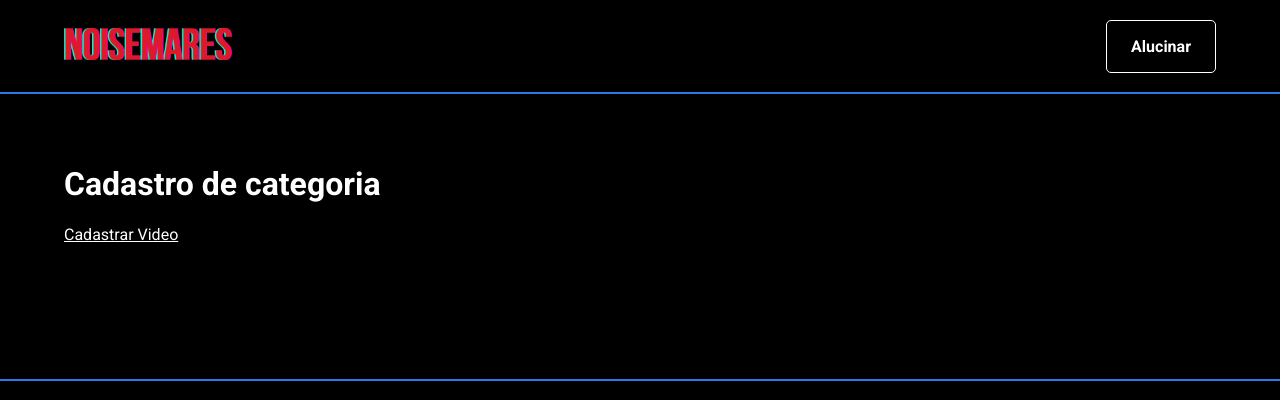
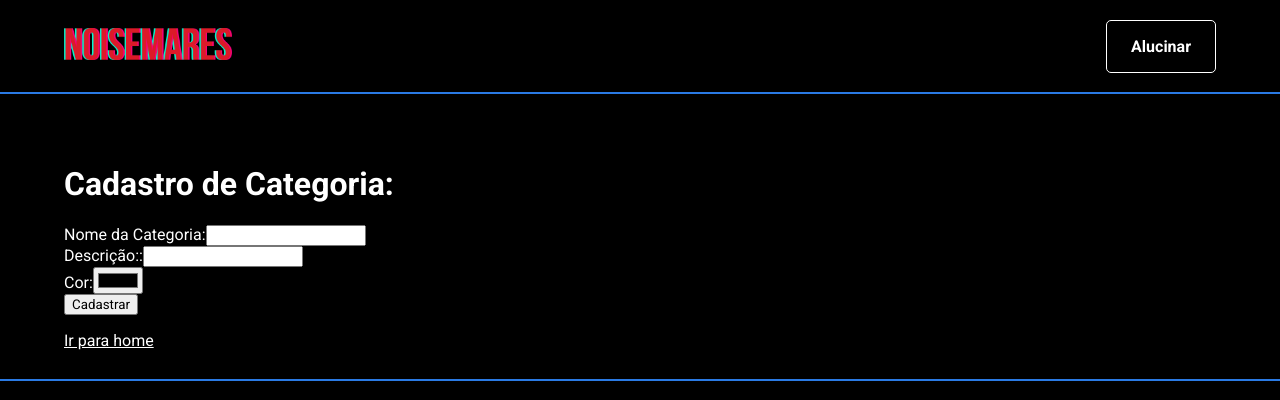
Before and after one commit to AlessandroMassulo/noisemare1, a React (Create React App) app: page /cadastro/categoria in a window 1280 px wide. Shown: the top 400 px of the page. Built offline with nearby package versions, Linux system fonts and the light colour scheme.

Commit message:
Add forms

```diff
--- a/src/components/Carousel/index.js
+++ b/src/components/Carousel/index.js
@@ -1,5 +1,5 @@
 import React from 'react';
-import { VideoCardGroupContainer, VideoCardList, Title, ExtraLink } from './styles';
+import { VideoCardGroupContainer, Title, ExtraLink } from './styles';
 import VideoCard from './components/VideoCard';
 import Slider, {SliderItem} from './components/Slider';
 
--- /dev/null
+++ b/src/components/FormField/index.js
@@ -0,0 +1,19 @@
+import React from "react";
+
+function FormField({ label, type, name, value, onChange }) {
+  return (
+    <div>
+      <label>
+        {label}:
+        <input
+          type={type}
+          value={value}
+          name={name}
+          onChange={onChange}
+        />
+      </label>
+    </div>
+  )
+}
+
+export default FormField;
--- a/src/pages/cadastro/Categoria/index.js
+++ b/src/pages/cadastro/Categoria/index.js
@@ -1,17 +1,112 @@
-import React from 'react';
+import React, { useState } from 'react';
+import { Link } from 'react-router-dom';
 import PageDefault from '../../../components/PageDefault';
-import { Link } from 'react-router-dom';
+import FormField from '../../../components/FormField';
+
+function CadastroCategoria() {
+  const valoresIniciais = {
+    nome: '',
+    descricao: '',
+    cor: '',
+  }
+  const [categorias, setCategorias] = useState([]);
+  const [values, setValues] = useState(valoresIniciais);
 
 
-function CadastroCategoria(){
+  function setValue(chave, valor) {
+    // chave: nome, descricao, bla, bli
+    setValues({
+      ...values,
+      [chave]: valor, // nome: 'valor'
+    })
+  }
+
+  function handleChange(infosDoEvento) {
+    setValue(
+      infosDoEvento.target.getAttribute('name'),
+      infosDoEvento.target.value
+    );
+  }
+
   return (
     <PageDefault>
-      <h1>Cadastro de categoria</h1>
+      <h1>Cadastro de Categoria: {values.nome}</h1>
 
-    <Link to="/cadastro/video">
-      Cadastrar Video
-    </Link>
+      <form onSubmit={function handleSubmit(infosDoEvento) {
+          infosDoEvento.preventDefault();
+          setCategorias([
+            ...categorias,
+            values
+          ]);
 
+          setValues(valoresIniciais)
+      }}>
+
+        <FormField
+          label="Nome da Categoria"
+          type="text"
+          name="nome"
+          value={values.nome}
+          onChange={handleChange}
+        />
+
+        <FormField
+          label="Descrição:"
+          type="????"
+          name="descricao"
+          value={values.descricao}
+          onChange={handleChange}
+        />
+        {/* <div>
+          <label>
+            Descrição:
+            <textarea
+              type="text"
+              value={values.descricao}
+              name="descricao"
+              onChange={handleChange}
+            />
+          </label>
+        </div> */}
+
+        <FormField
+          label="Cor"
+          type="color"
+          name="cor"
+          value={values.cor}
+          onChange={handleChange}
+        />
+        {/* <div>
+          <label>
+            Cor:
+            <input
+              type="color"
+              value={values.cor}
+              name="cor"
+              onChange={handleChange}
+            />
+          </label>
+        </div> */}
+
+        <button>
+          Cadastrar
+        </button>
+      </form>
+
+
+      <ul>
+        {categorias.map((categoria, indice) => {
+          return (
+            <li key={`${categoria}${indice}`}>
+              {categoria.nome}
+            </li>
+          )
+        })}
+      </ul>
+
+      <Link to="/">
+        Ir para home
+      </Link>
     </PageDefault>
   )
 }
```
